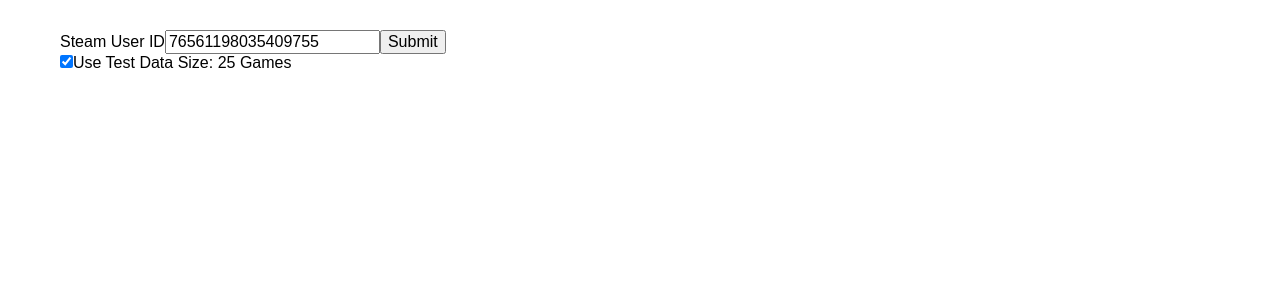
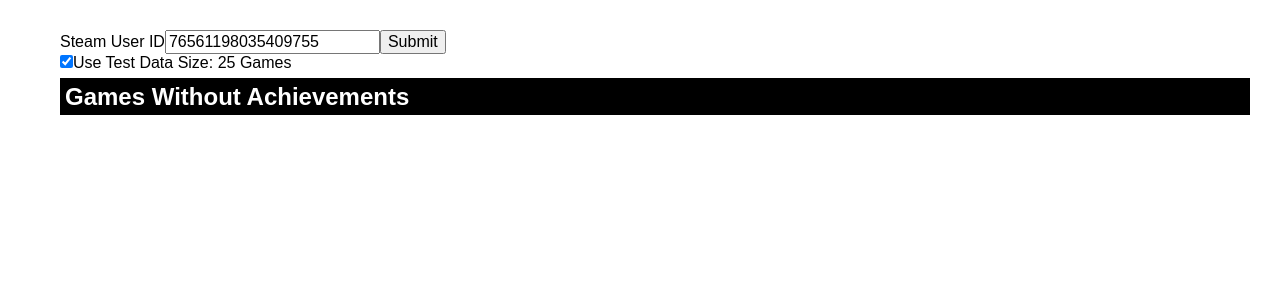
Before and after one commit to WilliamCrownover/steam-achievement-quest, a React (Create React App) app in the folder frontend/: page / in a window 1280 px wide. Shown: the top 300 px of the page. Built offline with nearby package versions, Linux system fonts and the light colour scheme.

Commit message:
Tweaks to games without achievements styling

```diff
--- a/frontend/src/components/GameTitleInfo.js
+++ b/frontend/src/components/GameTitleInfo.js
@@ -1,9 +1,10 @@
 export const GameTitleInfo = ({game}) => {
+	const hoursPlayed = game.hoursPlayed;
 
 	return (
 		<div className='gameTitleInfo'>
 			<h2>{game.name}</h2>
-			{game.hoursPlayed > 0 && <p>{`${game.hoursPlayed} Hours Played`}</p>}
+			{hoursPlayed > 0 && <p>{`${hoursPlayed} Hours Played`}</p>}
 			<p>{game.lastPlayedDate}</p>
 		</div>
 	)
--- a/frontend/src/components/GameWithoutAchievements.js
+++ b/frontend/src/components/GameWithoutAchievements.js
@@ -3,9 +3,9 @@ import { GameTitleInfo } from './GameTitleInfo';
 export const GameWithoutAchievements = ({ game }) => {
 
 	return (
-		<>
+		<div className={'gameWithoutAchievements'}>
 			<GameTitleInfo game={game} />
 			<h3>No Achievements</h3>
-		</>
+		</div>
 	)
 }
--- a/frontend/src/components/SteamUser.js
+++ b/frontend/src/components/SteamUser.js
@@ -120,6 +120,7 @@ export const SteamUser = () => {
 					{gamesWithAchievements.flatMap((game) =>
 						<GameWithAchievements game={game} key={game.appid} />
 					)}
+					<h2 className={'gameWithoutAchievementsDivision'}>Games Without Achievements</h2>
 					{gamesWithoutAchievements.flatMap((game) =>
 						<GameWithoutAchievements game={game} key={game.appid} />
 					)}
--- a/frontend/src/index.css
+++ b/frontend/src/index.css
@@ -74,3 +74,13 @@ p {
 	border-bottom: 1px solid black;
 	padding-bottom: 5px;
 }
+
+.gameWithoutAchievementsDivision{
+	background-color: black;
+	color: white;
+	padding: 5px;
+}
+.gameWithoutAchievementsDivision,
+.gameWithoutAchievements {
+	margin-bottom: 20px;
+}
```
